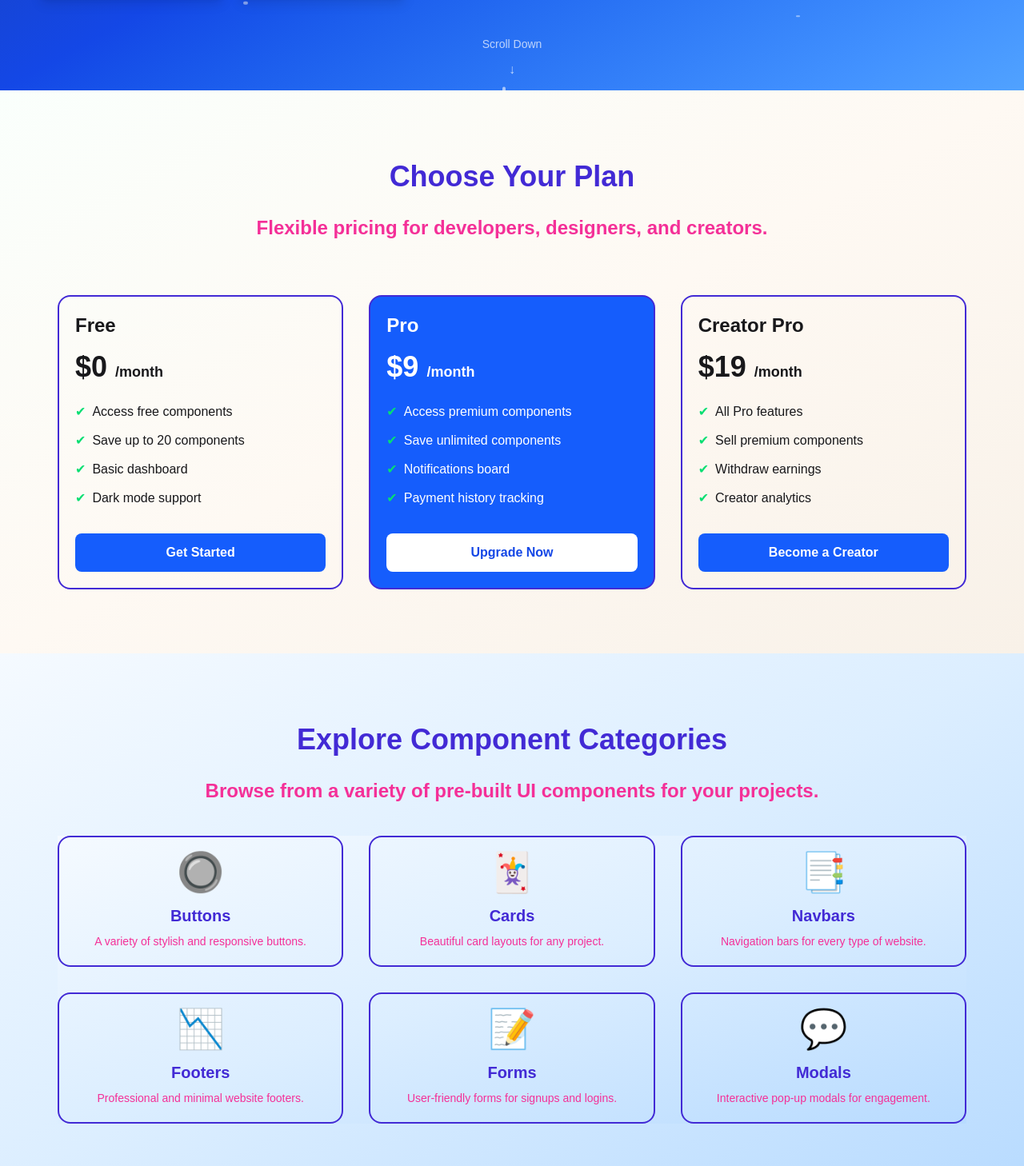
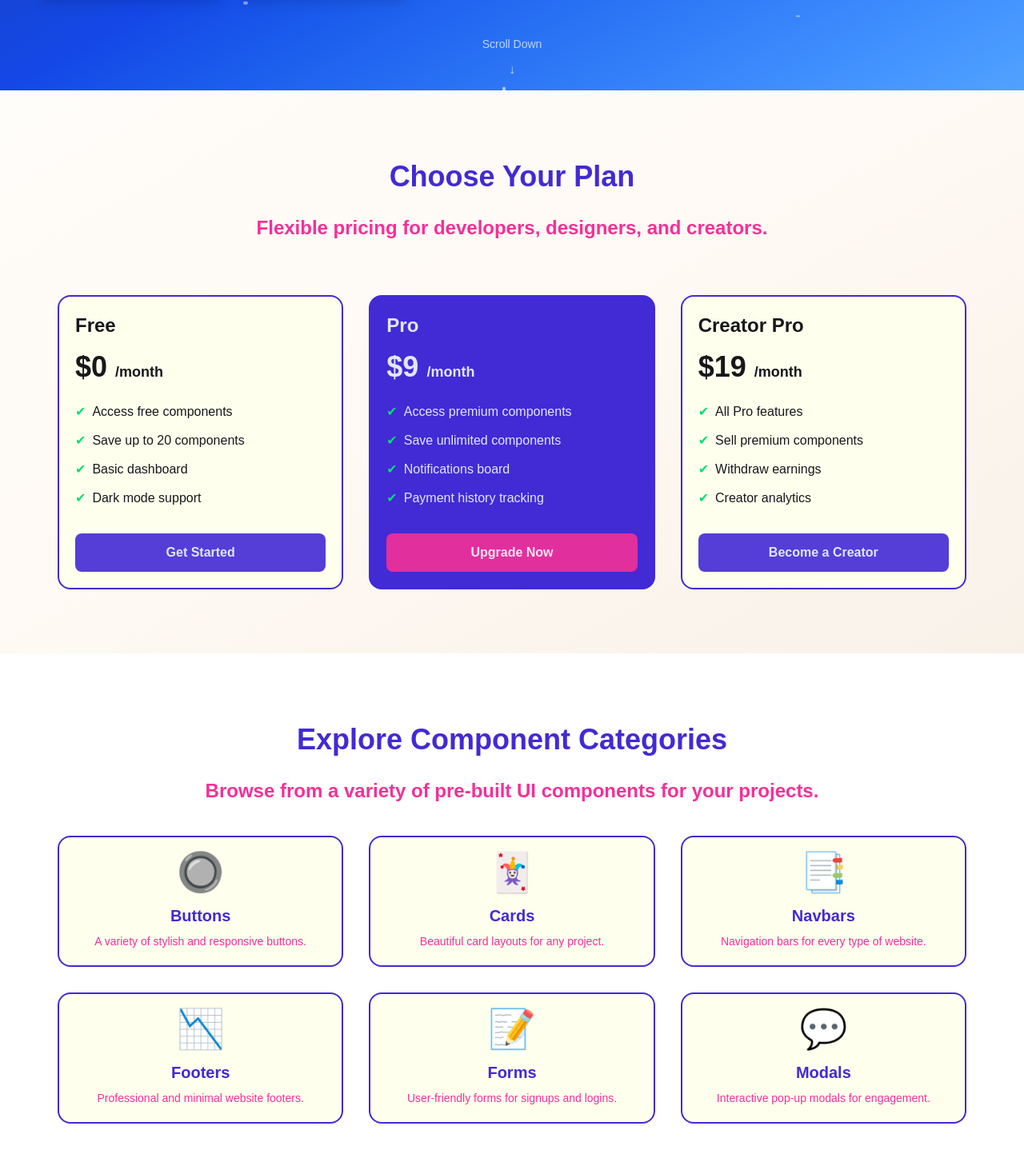
Before and after one commit to asapial/frostui, a Next.js app: page / in a window 1280 px wide. Shown: the part 672-2130 px from the top of the page at 80% size. Built offline with nearby package versions, Linux system fonts and the light colour scheme; no server answers.

Commit message:
Refactor gradient styles: update light and dark theme gradients in custombg.css; modify ComponentCategories and SubscriptionModel components to use new gradient classes for improved UI consistency

```diff
--- a/src/CSS/custombg.css
+++ b/src/CSS/custombg.css
@@ -1,81 +1,45 @@
 
-
+/* ================================================================================================== */
  [data-theme="frostUILight"] .customGradiant1 {
-  background: linear-gradient(to bottom right,
-      #fafffc,
+ background: linear-gradient(
+  to bottom right,
+  #fffdfa,
   #fef9f3,
-      #f8f1e8);
-}
-
-[data-theme="frostUIDark"] .customGradiant1 {
-  background: linear-gradient(to bottom right,
-      #1c1f24,
-      #2a2e35,
-      #202428
-
+  #f8f1e8
 );
  }
 
+ [data-theme="frostUILight"] .customGradiant2 {
+background:#FEFFED ;
+ }
 
-/* ================================================================================================== */
 
-/*
-[data-theme="frostUILight"] .customGradiant2 {
-  background: #E0FFFF;
-} */
+ [data-theme="frostUILight"] .customGradiant3 {
+background: linear-gradient(to bottom right, #e6f4f1, #dbece9, #f8fbfa);
+ }
 
-[data-theme="frostUILight"] .customGradient2 {
+ /* --------------- dark theme -------  */
+
+ [data-theme="frostUIDark"] .customGradiant1 {
 background: linear-gradient(
   to bottom right,
-    #f5faff,
-    #dceeff,
-    #b8dbff
-  );
-}
-[data-theme="frostUILight"] .customGradiant3 {
-  background: linear-gradient(to bottom right, #ebf4f5, #b5c6e0);
-}
-
-[data-theme="frostUILight"] .customGradient4 {
-  background: linear-gradient(
-    to bottom right,
-    #fff9f2,
-    #ffe0b3,
-    #ffd29b
+  #1c1f24,   /* deep charcoal */
+  #2a2e35,   /* dark slate gray */
+  #202428    /* soft near-black */
 );
  }
 
-
-/* --------------- dark theme -------  */
-
-/* ok */
+ [data-theme="frostUIDark"] .customGradiant2 {
+background:#2D4356 ;
+ }
 
 
-[data-theme="frostUIDark"] .customGradiant2 {
-  background: #343434;
-}
 
  [data-theme="frostUIDark"] .customGradiant3 {
-  background: linear-gradient(to bottom right,
-      #0e1c26,
-      #2a454b,
-      #294861);
-}
-
-[data-theme="frostUIDark"] .customGradiant4 {
 background: linear-gradient(
   to bottom right,
-    #0a0f1a,
-    #1a2b3c,
-    #2e4964
+  #0d1217,
+  #1f2937,
+  #223344
 );
  }
-
-[data-theme="frostUIDark"] .customGradiant5 {
-  background: linear-gradient(
-    to bottom right,
-    #1a0f1f,
-    #2a1b3d,
-    #3d2f5d
-  );
-}
--- a/src/Components/Home/ComponentCategories.jsx
+++ b/src/Components/Home/ComponentCategories.jsx
@@ -54,7 +54,7 @@ export default function ComponentCategories() {
   // }, []);
 
   return (
-<SectionContainer className="customGradient2">
+<SectionContainer className="customGradient3">
 
       <div className="container mx-auto px-6 lg:px-12 text-center">
         <h2 className="headerStyle">
@@ -64,11 +64,11 @@ export default function ComponentCategories() {
           Browse from a variety of pre-built UI components for your projects.
         </p>
 
-        <div className="grid customGradient2 grid-cols-1 sm:grid-cols-2 lg:grid-cols-3 gap-8">
+        <div className="grid grid-cols-1 sm:grid-cols-2 lg:grid-cols-3 gap-8">
           {categories.map((cat, i) => (
             <motion.div
               key={cat.id}
-              className="boxStyle  flex flex-col items-centertransition cursor-pointer"
+              className="boxStyle customGradiant2 flex flex-col items-centertransition cursor-pointer"
               initial={{ opacity: 0, y: 40 }}
               whileInView={{ opacity: 1, y: 0 }}
               viewport={{ once: true }}
--- a/src/Components/Home/SubscriptionModel.jsx
+++ b/src/Components/Home/SubscriptionModel.jsx
@@ -60,7 +60,7 @@ export default function SubscriptionModel() {
             key={plan.name}
             className={`boxStyle transition transform hover:-translate-y-2 ${
               plan.highlighted
-                ? "bg-blue-600 text-white border-blue-700"
+                ? "bg-primary text-primary-content border-secondary"
                 : "customGradiant2"
             }`}
             initial={{ opacity: 0, y: 40 }}
@@ -82,8 +82,8 @@ export default function SubscriptionModel() {
             <button
               className={`w-full py-3 rounded-lg font-semibold transition ${
                 plan.highlighted
-                  ? "bg-white text-blue-700 hover:bg-blue-100"
-                  : "bg-blue-600 text-white hover:bg-blue-700"
+                  ? "bg-secondary/90 text-secondary-content hover:bg-secondary"
+                  : "bg-primary/90 text-primary-content hover:bg-primary"
               }`}
             >
               {plan.button}
```
Lines whose indentation alone changed are shown as unchanged.
